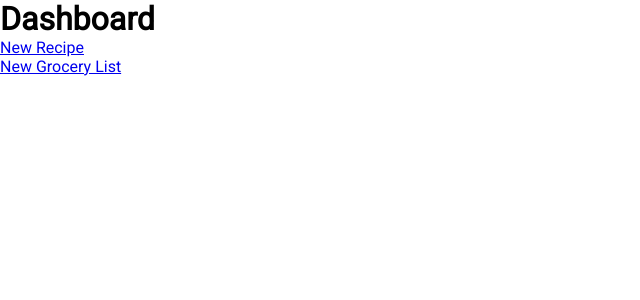
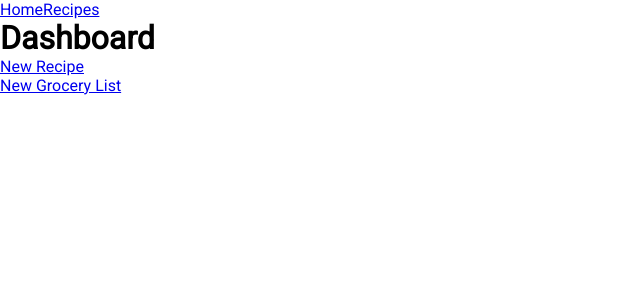
Before and after one commit to hannaharnett/weekly, a React (Create React App) app: page / in a window 1280 px wide. Shown: the top 300 px of the page, without its empty margins (0-640 px from the left). Built offline with nearby package versions, Linux system fonts and the light colour scheme; the HTML template or start-up script is replaced by a standard one.

Commit message:
Add navbar

```diff
--- a/src/App.js
+++ b/src/App.js
@@ -5,6 +5,7 @@ import RecipeList from "./RecipeList";
 import NewRecipeForm from "./NewRecipeForm";
 import NewListForm from "./NewListForm";
 import List from "./List";
+import Navbar from "./Navbar";
 
 function App() {
   const savedRecipes = JSON.parse(window.localStorage.getItem("recipes"));
@@ -54,6 +55,7 @@ function App() {
   }, [lists]);
   return (
     <BrowserRouter>
+      <Navbar />
       <Switch>
         <Route
           exact
--- /dev/null
+++ b/src/Navbar.js
@@ -0,0 +1,13 @@
+import React from "react";
+import { NavLink } from "react-router-dom";
+
+const Navbar = () => {
+  return (
+    <nav>
+      <NavLink to="/">Home</NavLink>
+      <NavLink to="/recipes">Recipes</NavLink>
+    </nav>
+  );
+};
+
+export default Navbar;
```
